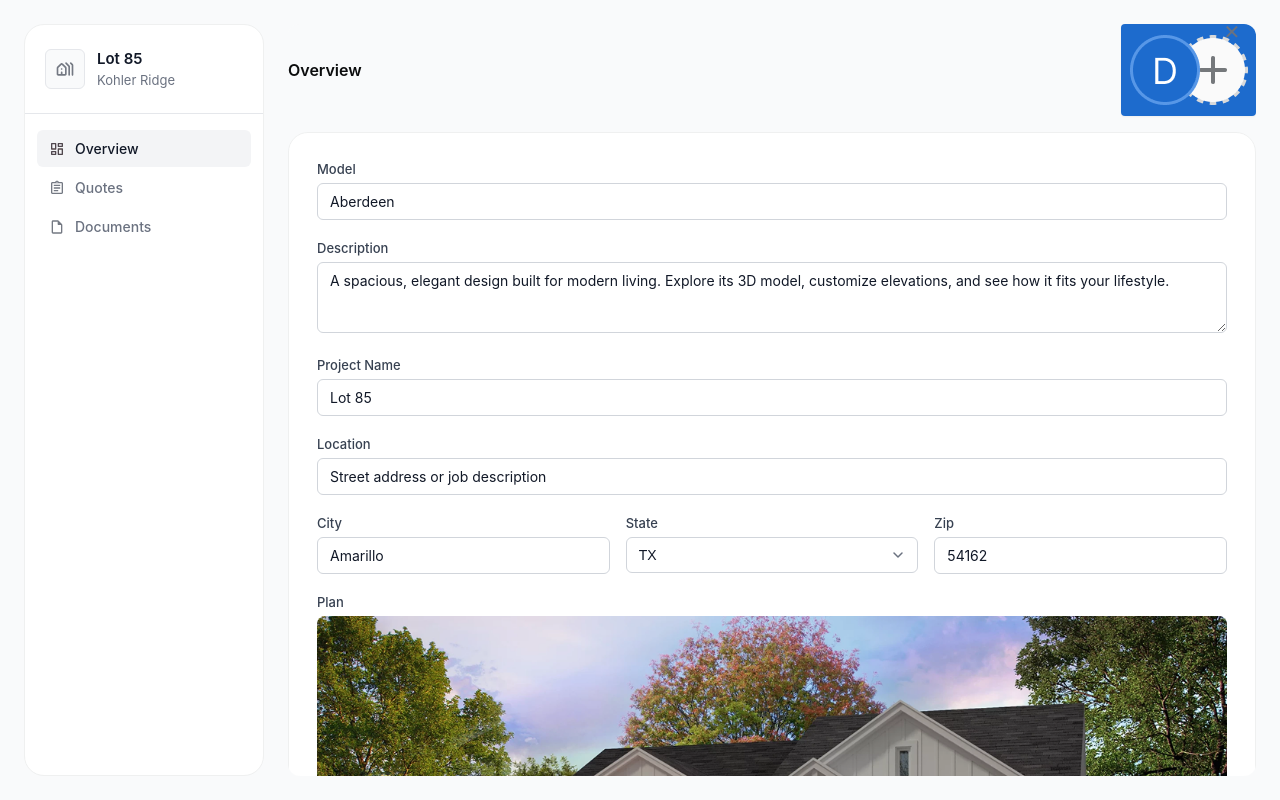
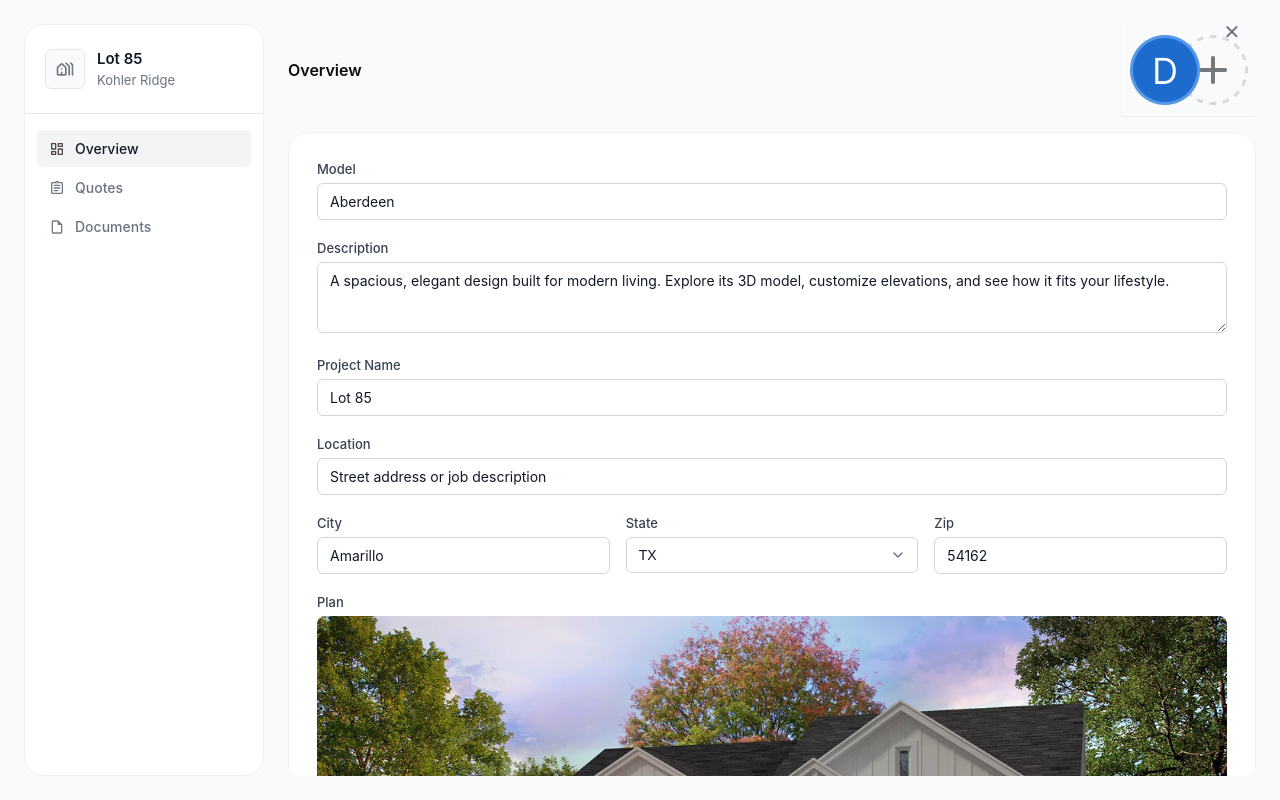
Before and after one commit to Jevohngg/mybldr-frontend, a React (Vite) app: page /communities/1/lots/1 in a window 1280 px wide. Built offline with nearby package versions, Linux system fonts and the light colour scheme; a web font is replaced by a local one.

Commit message:
Updated ReservedLotDetailPage.module.css

```diff
--- a/src/pages/ReservedLotDetail/ReservedLotDetailPage.module.css
+++ b/src/pages/ReservedLotDetail/ReservedLotDetailPage.module.css
@@ -66,7 +66,7 @@
   line-height: 1rem;
   text-transform: capitalize;
   border-radius: var(--borderRadius, 0.25rem);
-  background: var(--Colors-Background-bg-brand-solid, #1D6BCD);
+  background: transparent;
   box-shadow: 0 1px 2px 0 rgba(0, 0, 0, 0.05);
   border: none;
   cursor: pointer;
```
